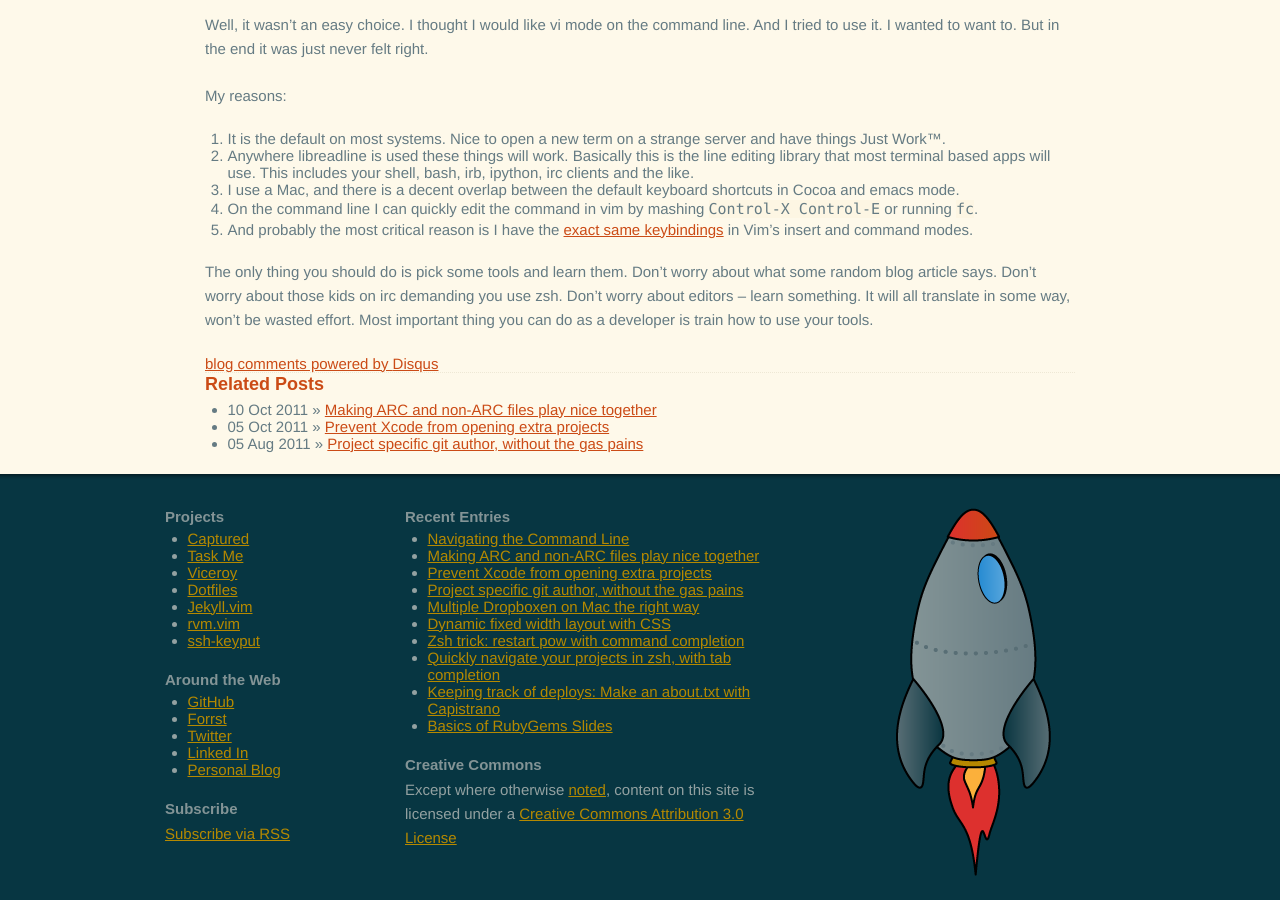
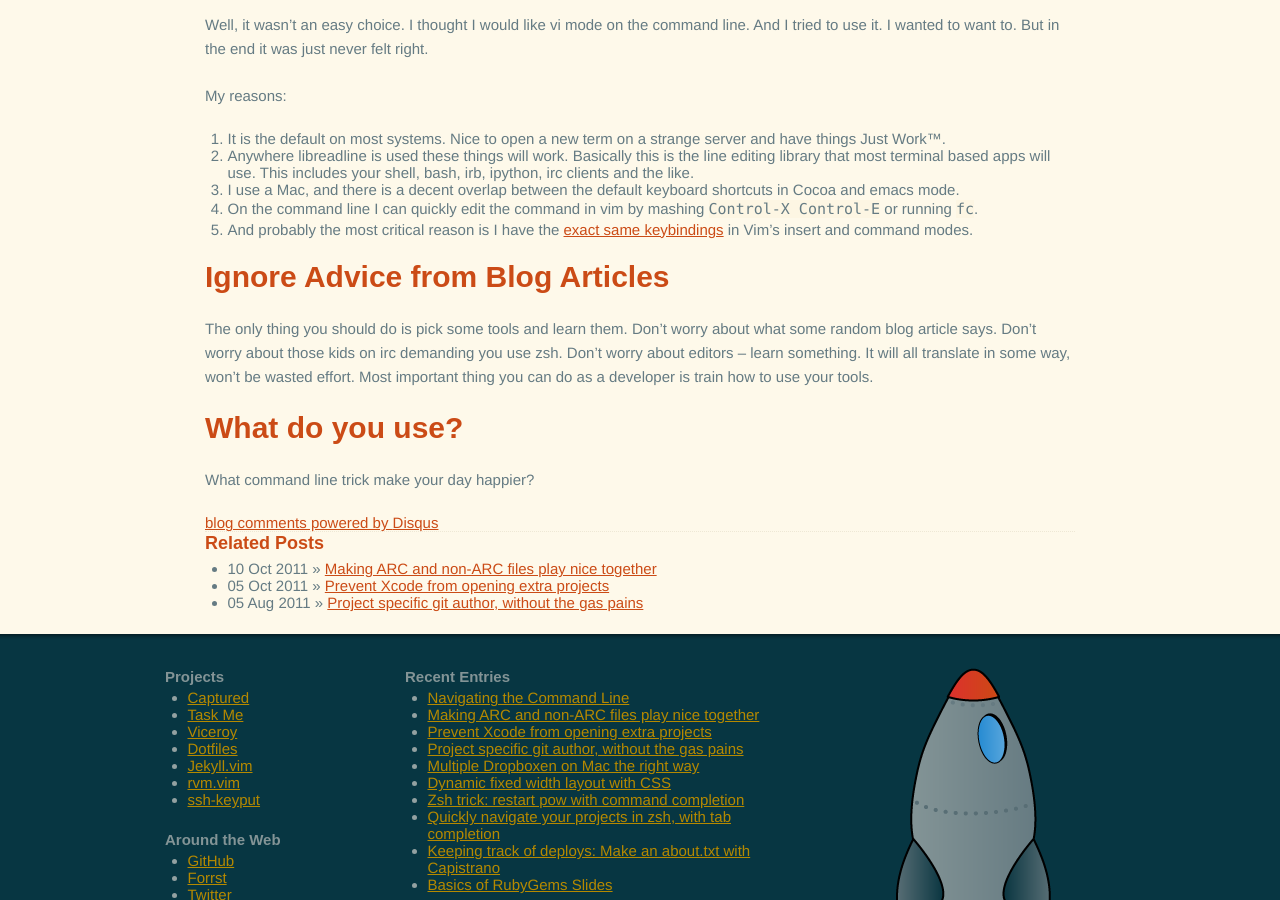
Before and after one commit to csexton/codeography.com, a Jekyll site: the page built from _posts/2012-01-13-navigating-the-command-line.markdown, in a window 1280 px wide and 900 px high, scrolled down 1213 px. Built offline with Jekyll 4.4.1, drawn with Linux system fonts in a browser that asks for light colours; nearby versions of some CDN libraries; some web fonts are replaced; comment, search, counter and statistics services are not loaded; before the commit the page ends 2089 px from its top, so only the background shows below that.

Commit message:
What about you?

```diff
--- a/_posts/2012-01-13-navigating-the-command-line.markdown
+++ b/_posts/2012-01-13-navigating-the-command-line.markdown
@@ -105,4 +105,9 @@ My reasons:
 1. On the command line I can quickly edit the command in vim by mashing `Control-X Control-E` or running `fc`.
 1. And probably the most critical reason is I have the [exact same keybindings](https://github.com/csexton/viceroy/blob/master/plugin/mappings.vim#L14) in Vim's insert and command modes.
 
+## Ignore Advice from Blog Articles
 The only thing you should do is pick some tools and learn them. Don't worry about what some random blog article says. Don't worry about those kids on irc demanding you use zsh. Don't worry about editors -- learn something. It will all translate in some way, won't be wasted effort. Most important thing you can do as a developer is train how to use your tools.
+
+## What do you use?
+
+What command line trick make your day happier?
```
